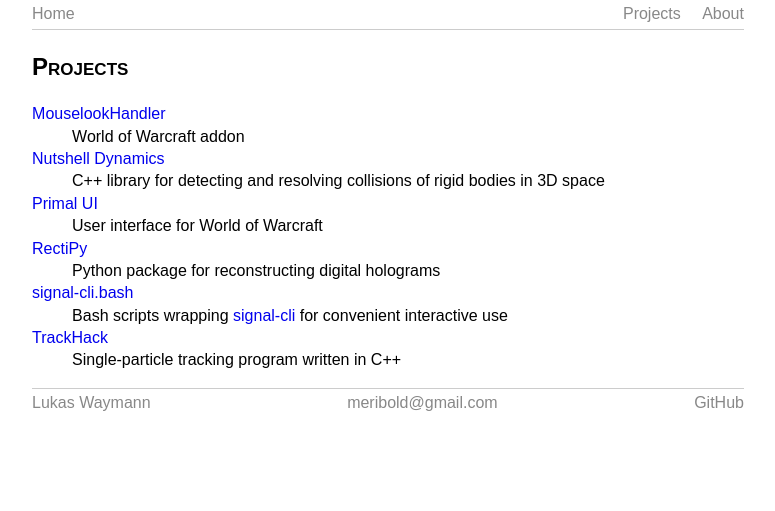
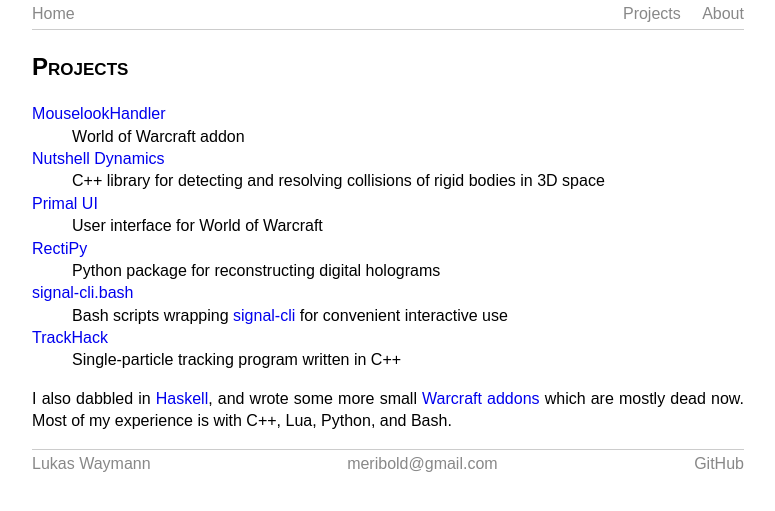
Before and after one commit to meribold/meribold.org, a Jekyll site: the page built from projects.md, in a window 1280 px wide. Shown: the top 511 px of the page, without its empty margins (252-1027 px from the left). Built offline with Jekyll 4.4.1, drawn with Linux system fonts in a browser that asks for light colours.

Commit message:
Expand projects page

```diff
--- a/projects.md
+++ b/projects.md
@@ -4,9 +4,25 @@ title: Projects
 permalink: /projects/
 ---
 
+<!-- Write something here? -->
+
 {% for project in site.projects %}
 [{{ project.title | escape }}]({{ project.url | relative_url }})
 : {:style="text-align: initial"}{{ project.description }}
 {% endfor %}
 
+I also dabbled in [Haskell][haskell-experiments], and wrote some more small [Warcraft
+addons][curse] which are mostly dead now.  Most of my experience is with C++, Lua, Python,
+and Bash.
+
+<!--
+For a C++ class in university, I wrote a crude, interactive [ecosystem
+simulation][flutterrust] with an infinite, procedurally generated map.
+-->
+
+[curse]: https://mods.curse.com/members/meribold/projects
+[curseforge]: https://wow.curseforge.com/members/meribold/projects
+[haskell-experiments]: https://github.com/meribold/haskell-experiments
+[flutterrust]: https://github.com/meribold/flutterrust
+
 <!-- vim: set tw=90 sts=-1 sw=4 et spell: -->
```
